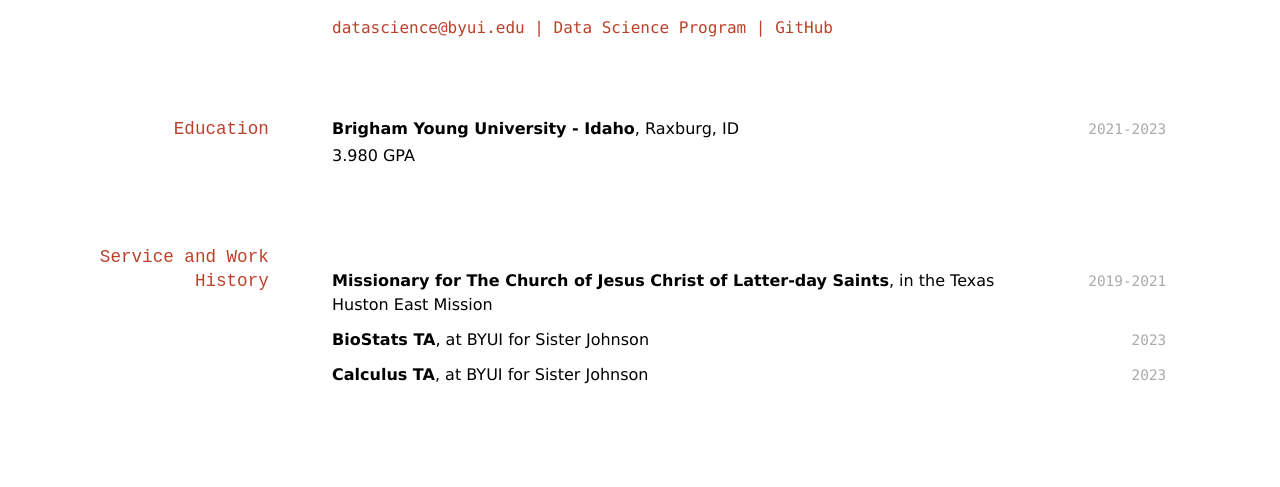
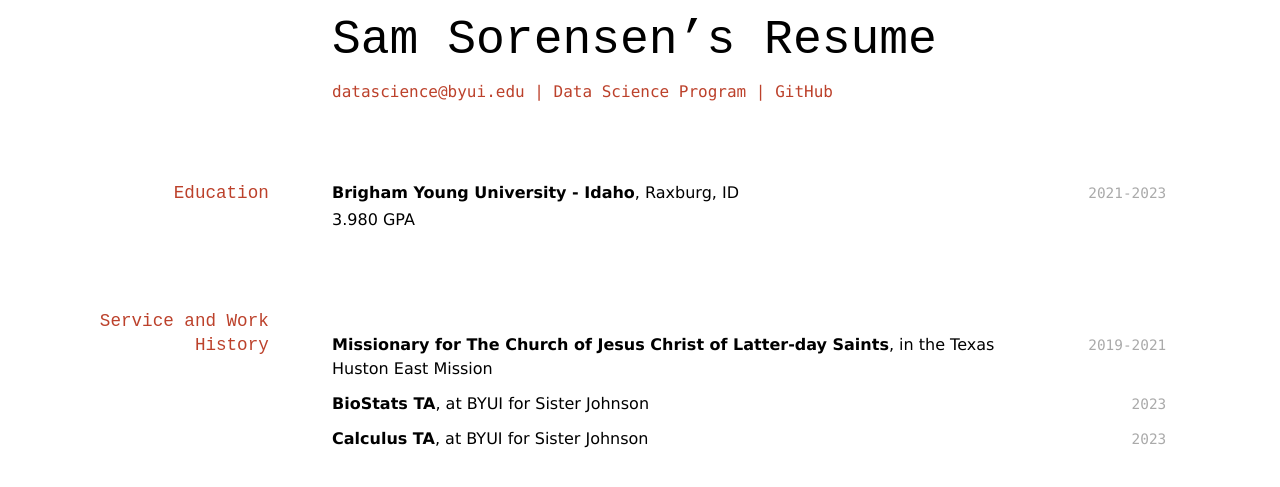
Before and after one commit to Sorensen-Sam/Sorensen_Resume, a Jekyll site: the page built from docs/index.md, in a window 1280 px wide. Shown: the top 487 px of the page. Built offline with Jekyll 4.4.1, drawn with Linux system fonts in a browser that asks for light colours.

Commit message:
adding a header

```diff
--- a/docs/index.md
+++ b/docs/index.md
@@ -2,6 +2,8 @@
 layout: cv
 title: Sam Sorensen's Resume
 ---
+
+# Sam Sorensen's Resume
 
 <div id="webaddress">
 <a href="datascience@byui.edu">datascience@byui.edu</a>
```
